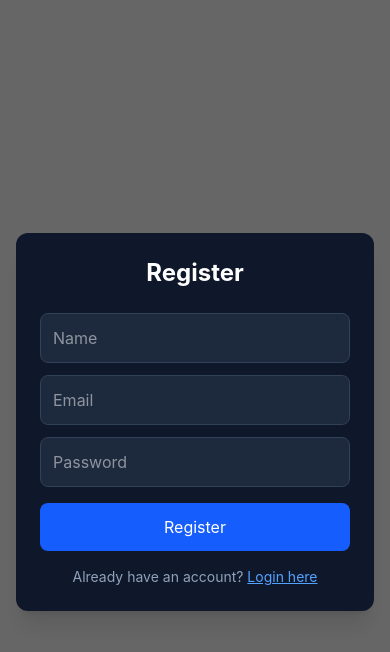
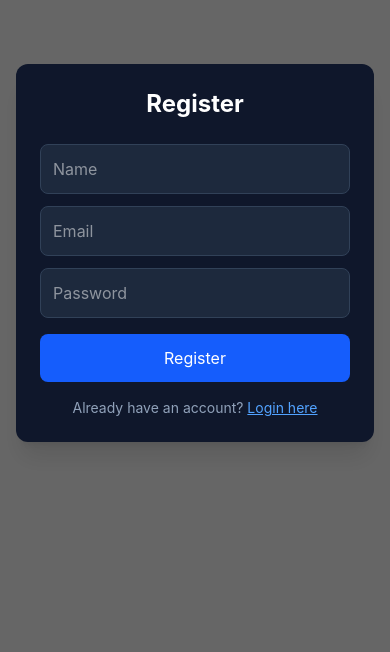
Before and after one commit to alwaysmihirrkadam/Notepilot-AI-Study-Assistant, a React (Vite) app in the folder client/: page /register in a window 390 px wide. Shown: the top 652 px of the page. Built offline with nearby package versions, Linux system fonts and the light colour scheme; no server answers.

Commit message:
Register Fix again

```diff
--- a/client/src/components/RegisterModel.jsx
+++ b/client/src/components/RegisterModel.jsx
@@ -6,21 +6,28 @@ import { toast } from "react-toastify";
 const RegisterModal = () => {
     const [registerForm, setRegisterForm] = useState({ name: "", email: "", password: "" });
     const navigate = useNavigate()
+    const [loading, setLoading] = useState(false);
     const API_URL = import.meta.env.VITE_API_URL;
-    console.log(API_URL)
 
     const registerHandler = async () => {
+        if (loading) return;
+
         try {
-            // Fixed: Removed the outer curly braces around loginForm
-            const res = await axios.post(`${API_URL}/api/auth/register`, registerForm);
+            setLoading(true);
+            const res = await axios.post(
+                `${API_URL}/api/auth/register`,
+                registerForm
+            );
             localStorage.setItem("token", res.data.token);
-            toast.success("Registration successfully");
+            toast.success("Registration successful");
             navigate("/upload");
         } catch (error) {
             toast.error(
                 error.response?.data?.message ||
                 "Registration failed"
             );
+        } finally {
+            setLoading(false);
         }
     };
 
@@ -32,9 +39,8 @@ const RegisterModal = () => {
     }
 
     return (
-        <div className="fixed inset-0 bg-black/60 flex items-center justify-center z-50 p-4 overflow-y-auto">
-            <div className="w-full max-w-md bg-slate-900 text-white p-6 rounded-xl shadow-xl">
-
+        <div className="fixed inset-0 bg-black/60 flex items-start md:items-center justify-center z-50 px-4 pt-10 md:pt-0 overflow-y-auto">
+            <div className="w-full max-w-md bg-slate-900 p-6 rounded-xl shadow-xl text-white my-6">
                 <h2 className="text-2xl font-bold mb-6 text-center">
                     Register
                 </h2>
```
